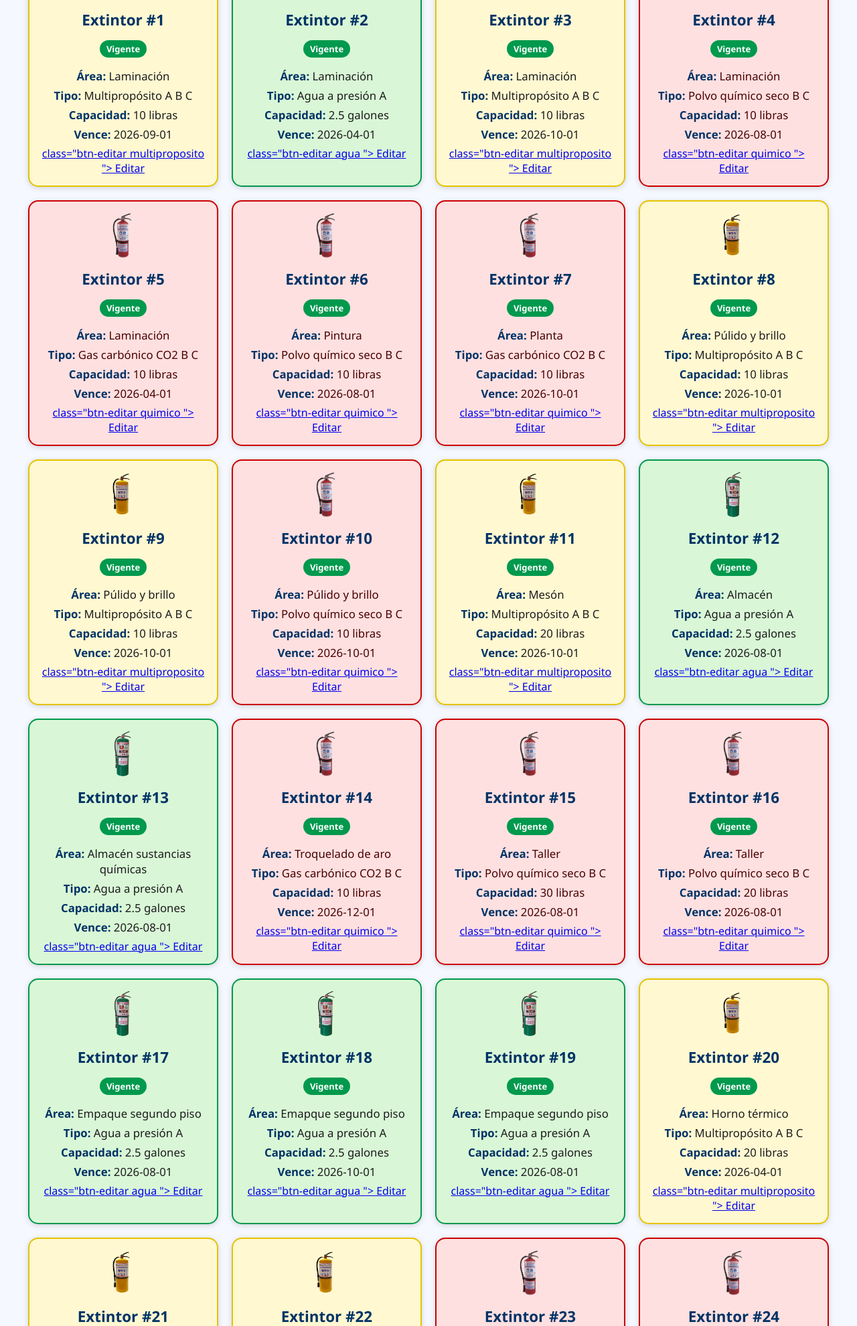
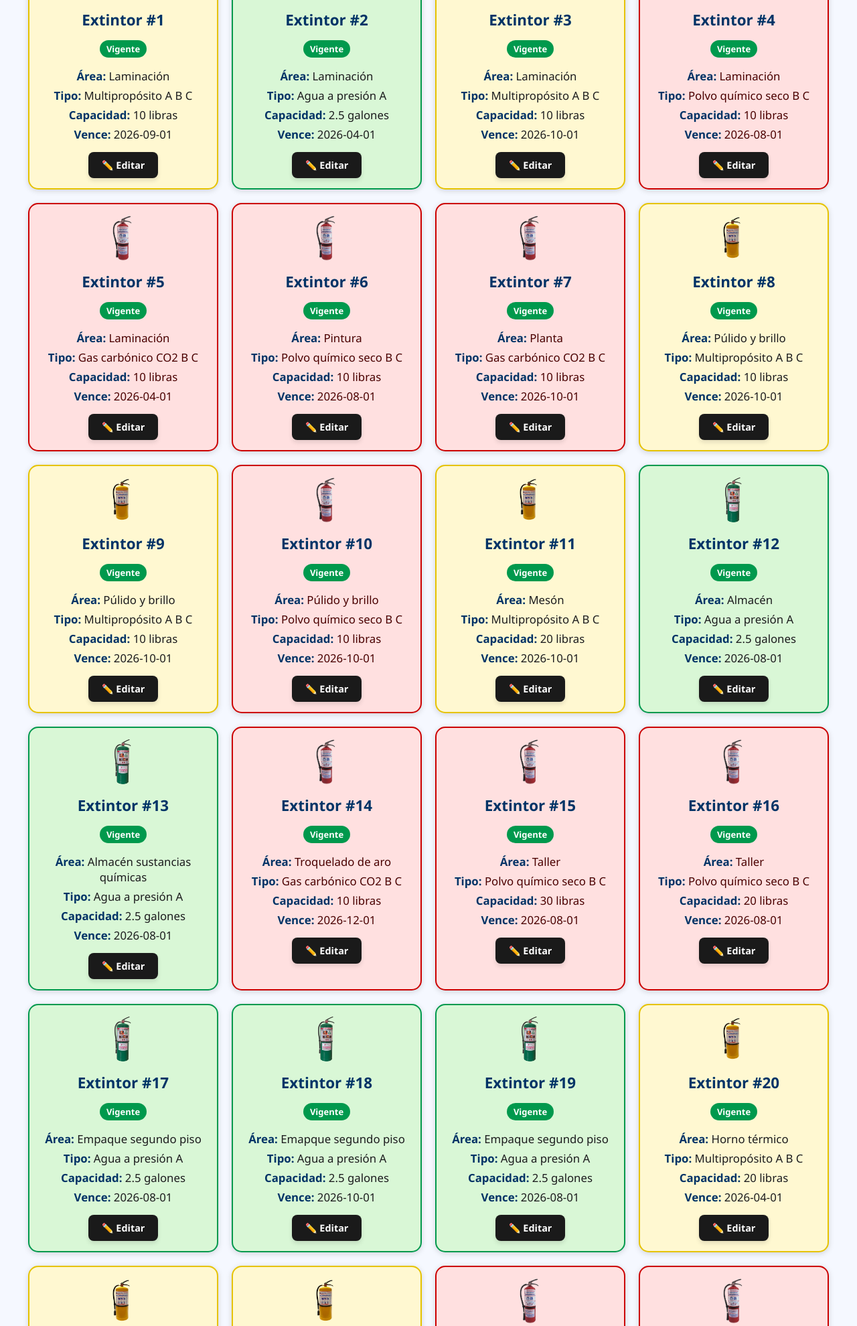
Before and after one commit to AluminiosTabares/mi-app-flask, a Flask app: page /admin/equipos in a window 1280 px wide. Shown: the part 401-2381 px from the top of the page at 67% size. Run offline with Flask 3, Linux system fonts and the light colour scheme; the visitor is signed in with stand-in values (Sample User, id 1).

Commit message:
Update extintores_index.html

```diff
--- a/templates/extintores_index.html
+++ b/templates/extintores_index.html
@@ -48,17 +48,9 @@
                     <p><strong>Capacidad:</strong> {{ e.capacidad }}</p>
                     <p><strong>Vence:</strong> {{ e.fecha }}</p>
 
-                    <a href="{{ url_for('editar_extintor', numero=e.numero|int) }}">
-   class="btn-editar
-        {% if 'multipropósito' in e.tipo|lower or 'multiproposito' in e.tipo|lower %}
-            multiproposito
-        {% elif 'polvo' in e.tipo|lower or 'gas' in e.tipo|lower %}
-            quimico
-        {% elif 'agua' in e.tipo|lower %}
-            agua
-        {% endif %}
-   ">
-   Editar
+                    <a href="{{ url_for('editar_extintor', numero=e.numero|int) }}"
+   class="btn-editar {% if 'agua' in e.tipo|lower %}agua{% elif 'quimico' in e.tipo|lower %}quimico{% else %}multiproposito{% endif %}">
+    ✏️ Editar
 </a>
 
 
```
